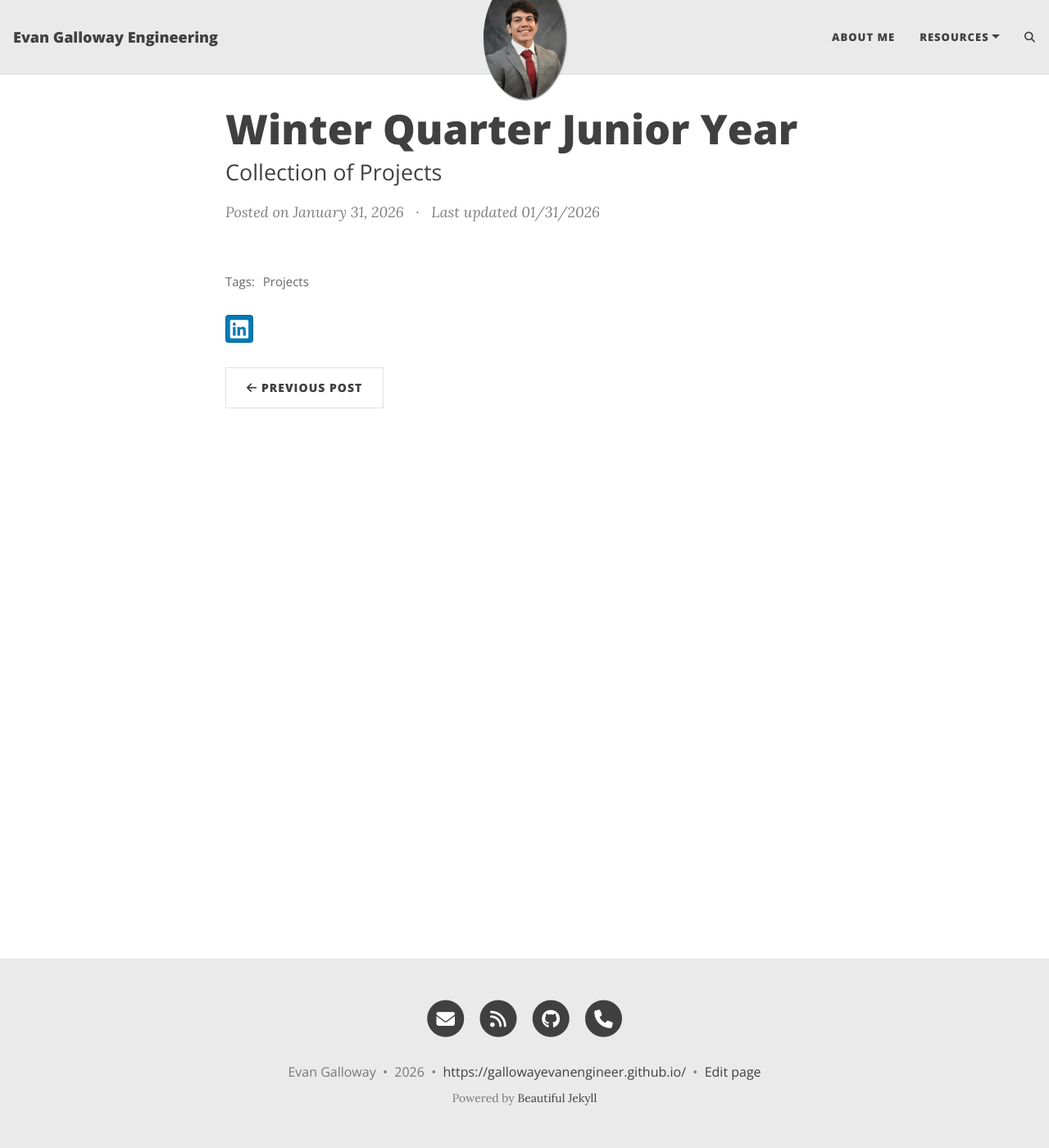
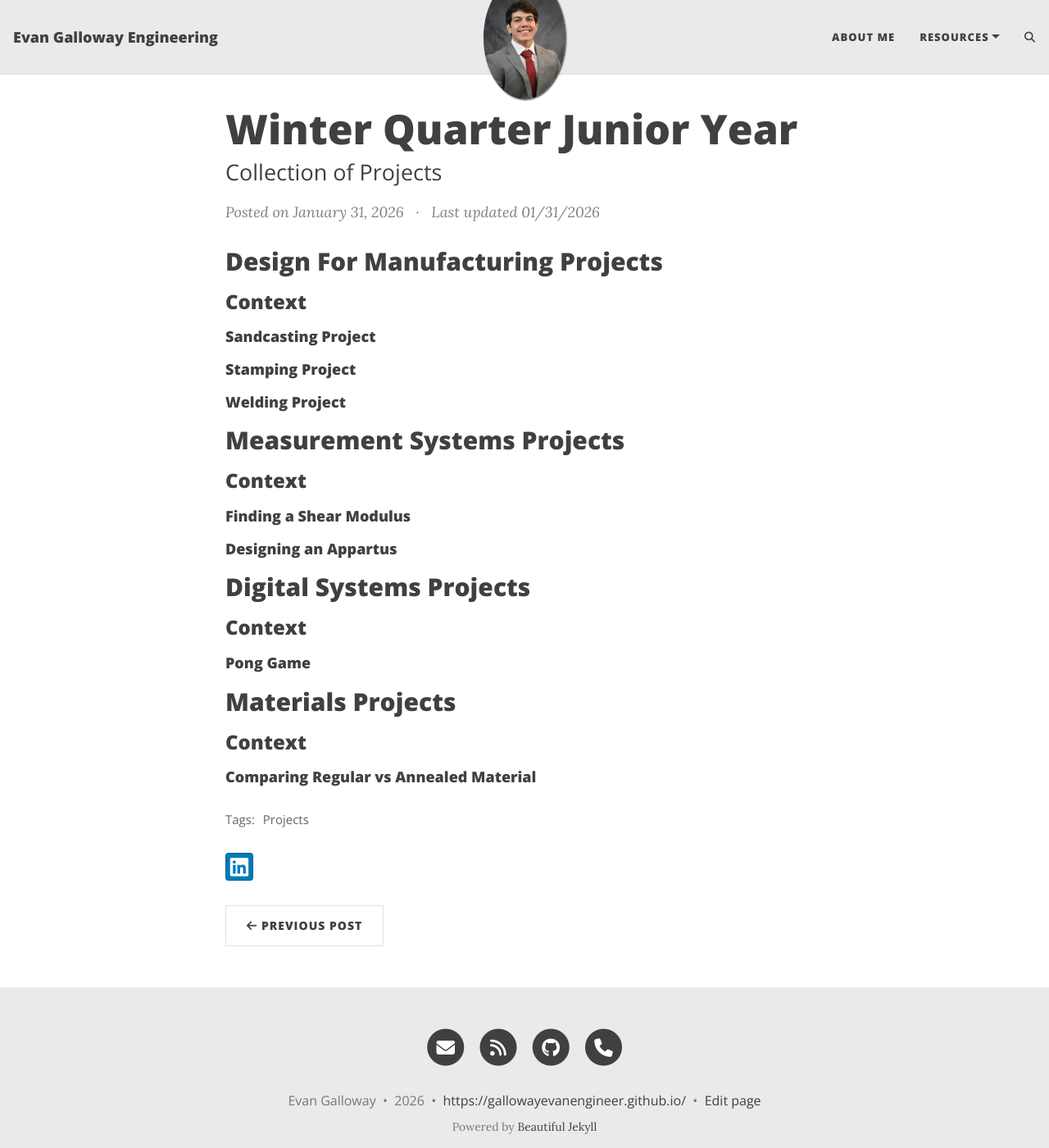
Before and after one commit to gallowayevanengineer/gallowayevanengineer.github.io, a Jekyll site: the page built from _posts/2026-01-31-Winter-Quarter-Junior-Year.md, in a window 1280 px wide and 1400 px high. Shown: the whole window at 82% size. Built offline with Jekyll 4.4.1, drawn with Linux system fonts in a browser that asks for light colours; comment, search, counter and statistics services are not loaded.

Commit message:
Projects Setup 2026-01-31-Winter-Quarter-Junior-Year.md

```diff
--- a/_posts/2026-01-31-Winter-Quarter-Junior-Year.md
+++ b/_posts/2026-01-31-Winter-Quarter-Junior-Year.md
@@ -5,3 +5,23 @@ subtitle: Collection of Projects
 tags: [Projects]
 last-updated: 01/31/2026
 ---
+## Design For Manufacturing Projects
+### Context
+#### Sandcasting Project
+
+#### Stamping Project
+
+#### Welding Project
+
+## Measurement Systems Projects
+### Context
+#### Finding a Shear Modulus
+#### Designing an Appartus
+
+## Digital Systems Projects
+### Context
+#### Pong Game
+
+## Materials Projects
+### Context
+#### Comparing Regular vs Annealed Material
```
